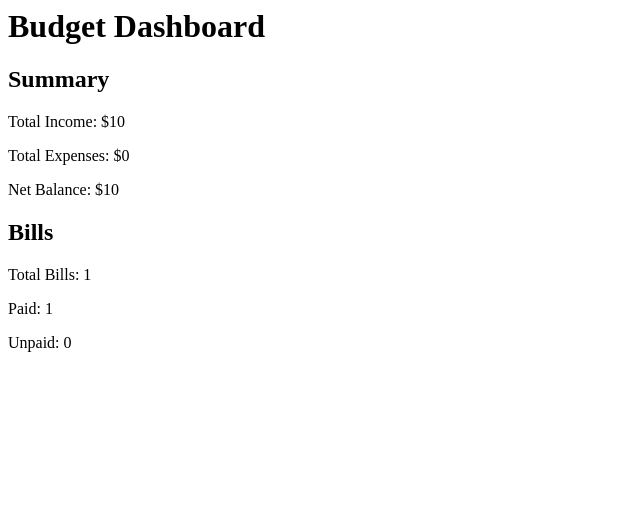
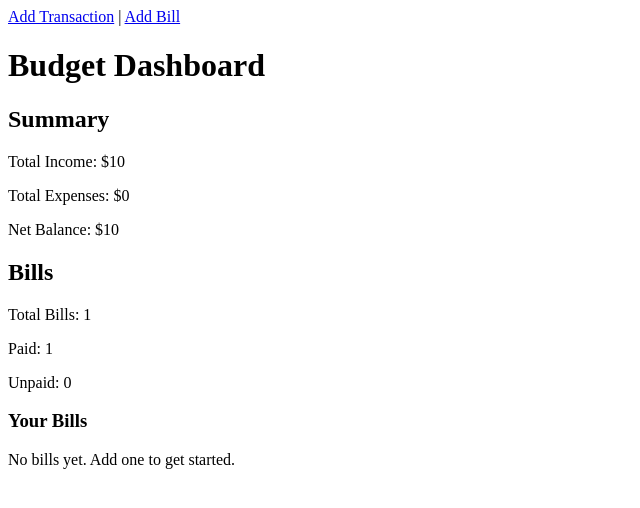
Before and after one commit to butlerboy94/django-budget-tracker, a Django app: page / in a window 1280 px wide. Shown: the top 508 px of the page, without its empty margins (0-640 px from the left). Run offline with Django 5.2, Linux system fonts and the light colour scheme; a user stored in the database is signed in; tables that the repository leaves empty hold one stand-in row (values such as "Sample post").

Commit message:
Added buttons for bills and transactions and modied it to display bills and be able to mark them as unpaid or paid.

```diff
--- a/budget/templates/budget/dashboard.html
+++ b/budget/templates/budget/dashboard.html
@@ -1,3 +1,10 @@
+{% load static %}
+
+<p>
+  <a href="{% url 'add_transaction' %}">Add Transaction</a> |
+  <a href="{% url 'add_bill' %}">Add Bill</a>
+</p>
+
 <h1>Budget Dashboard</h1>
 
 <h2>Summary</h2>
@@ -9,3 +16,27 @@
 <p>Total Bills: {{ total_bills }}</p>
 <p>Paid: {{ paid_bills }}</p>
 <p>Unpaid: {{ unpaid_bills }}</p>
+
+<h3>Your Bills</h3>
+
+{% if bills %}
+  <ul>
+    {% for bill in bills %}
+      <li>
+        <strong>{{ bill.name }}</strong> —
+        ${{ bill.amount }} —
+        Due: {{ bill.due_date }} —
+        Status: {% if bill.paid %}PAID{% else %}UNPAID{% endif %}
+
+        <form method="post" action="{% url 'toggle_bill_paid' bill.id %}" style="display:inline;">
+          {% csrf_token %}
+          <button type="submit">
+            Mark as {% if bill.paid %}Unpaid{% else %}Paid{% endif %}
+          </button>
+        </form>
+      </li>
+    {% endfor %}
+  </ul>
+{% else %}
+  <p>No bills yet. Add one to get started.</p>
+{% endif %}
```
